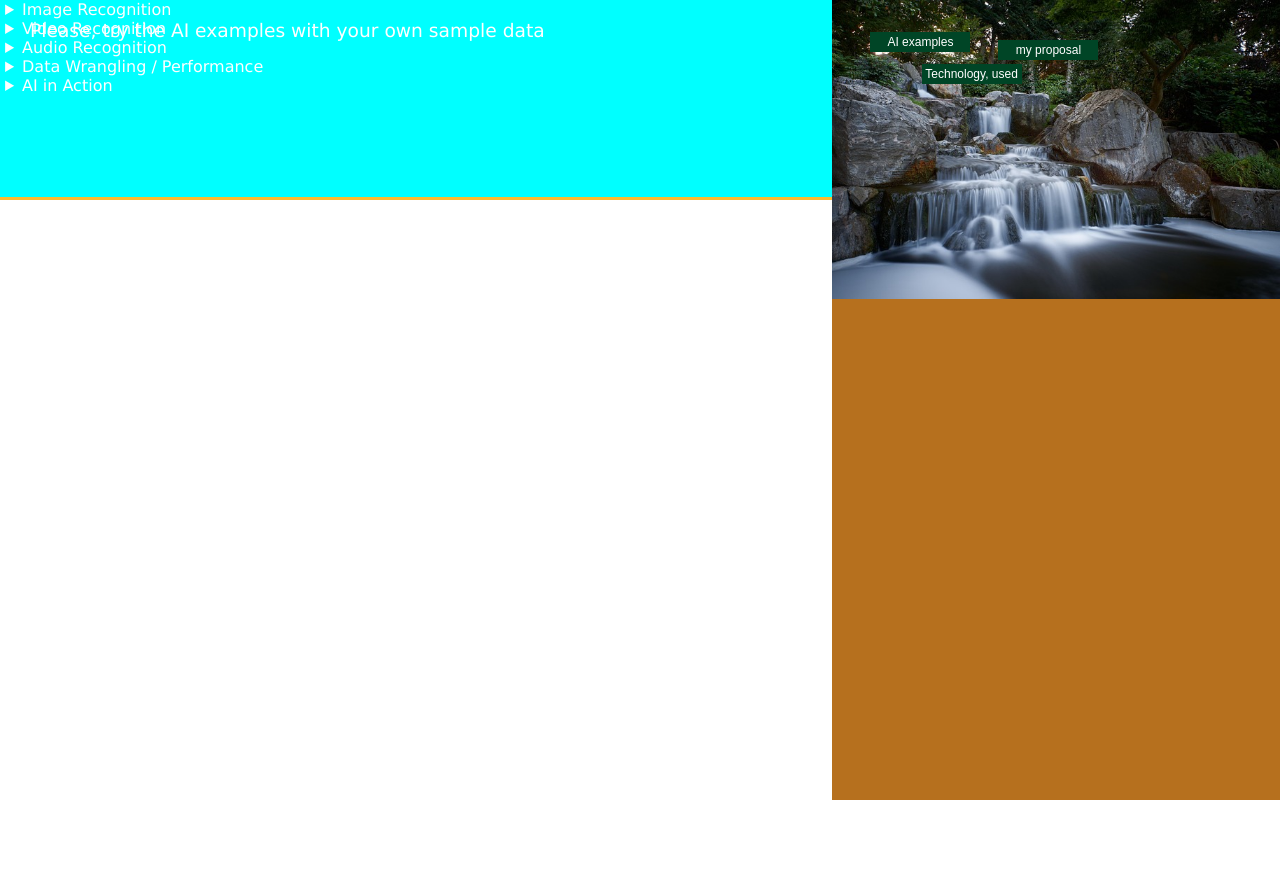
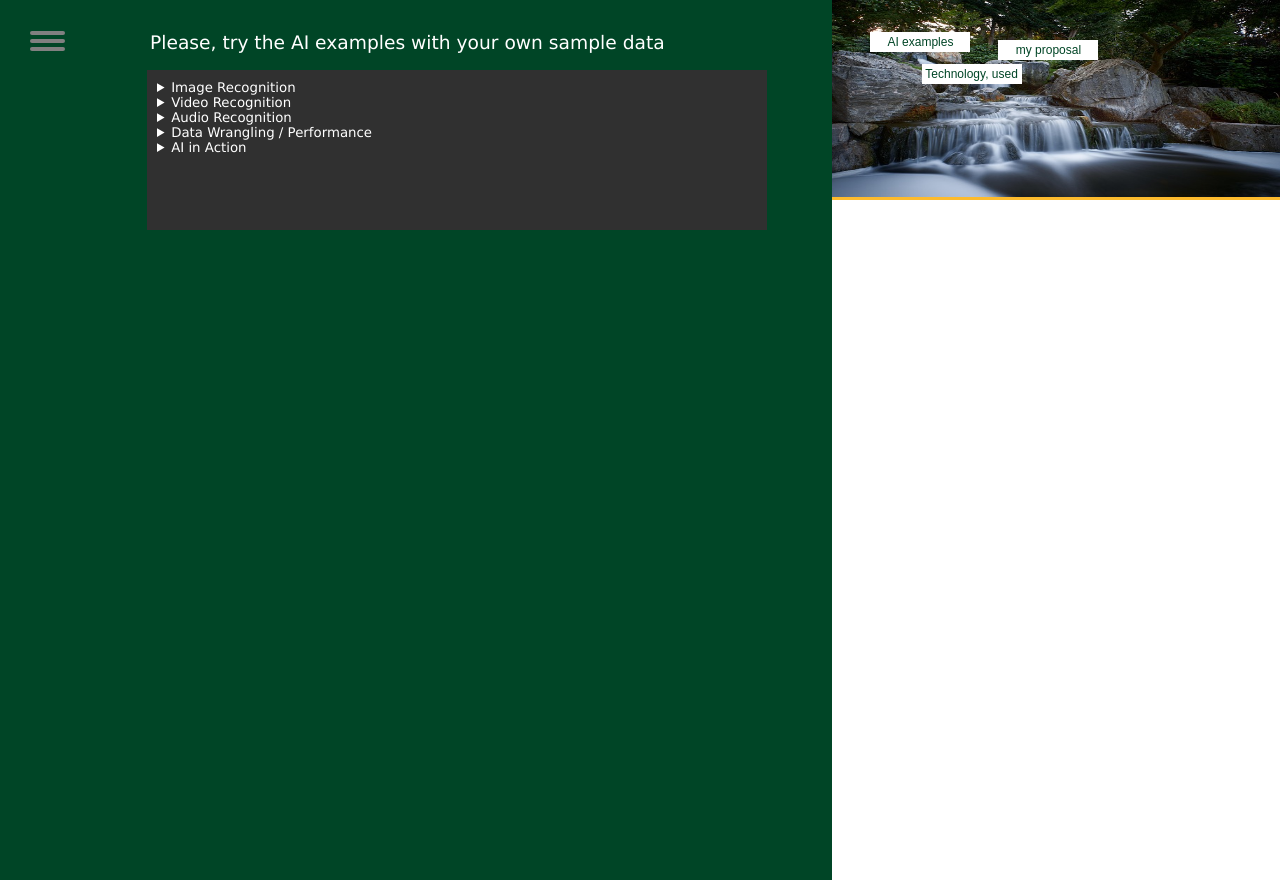
Before and after one commit to torstenpinnau/ai_pythonproject, a PHP site: page / in a window 1280 px wide. Before the commit the page ends 800 px from the top, so only its background shows below. Run offline with PHP 8.4, Linux system fonts and the light colour scheme.

Commit message:
Add files via upload

```diff
--- a/style.css
+++ b/style.css
@@ -13,6 +13,7 @@ html, body, div {
 }
 
 body {
+  background-color: #ffffff;
   color: #fff;
   font-family:verdana;
 }
@@ -22,44 +23,58 @@ h1 {
   margin: 2rem 0 0.75rem 0;
 }
 
-/* Pattern styles */
-div {
-    display: inline-block;
-    vertical-align: top;
-    /*width: 50%; */
-    padding: 0rem;
-}
-
 .left-half {
     width: 65%;
     background-color: #004526;
 }
-
+.left {
+    height: 100%;
+    background-color: #004526
+}
 .right-half {
     width: 35%;
-    background: #b6701e;
+    background: #ffffff;
+}
+.t1 {
+    position: relative;
+    z-index: 1;
+    left: 150px;
+    top: 32px;
+    font-family:Verdana, Geneva, Tahoma, sans-serif;
+    font-size: 14pt;
+    color: white;
 }
 .art1 {
+    height: 10%;
+    background-color: #004526;
+    color: gray;
+}
+.art2 {
+    top: 150px;
+    height: 100%;
+    border-top-left-radius: 10px;
+    border-bottom-left-radius: 10px;
+}
+.art3 {
     height: 25%;
-    background-color: aqua;
+    background-color: #ffffff;
     border-bottom-style: solid;
     border-bottom-width: 3px;
     border-bottom-color: #FDBB2D;
+    border-top-left-radius: 10px;
 }
-.art2 {
+.art4 {
     height: 75%;
     background-color: white;
+    border-bottom-right-radius: 10px;
 }
-
 .b1 {
     position: absolute;
     z-index:2;
-    top: 4%;
-    left: 68%;
     width: 100px;
     height: 20px;
-    background-color: #004526;
-    color: white;
+    background-color: #ffffff;
+    color: #004526;
     border: none;
     padding: 0px 0px;
     text-align: center;
@@ -67,34 +82,116 @@ div {
     font-size: 12px;
     cursor: pointer;
 }
+.b1:hover {
+    box-shadow: 0 12px 16px 0 rgba(0.5,0.3,0.9,1),0 30px 50px 0 rgba(0,0,0,0.19);
+}
 .img1 {
-    position: relative;
-    top: 0px;
-    left: 0px;
-    z-index: 0;
     width: 100%;
     height: 100%;
-    background-color: #c0c0c0;
+    background-color: #ffffff;
 }
-.t1 {
+
+/* Pattern styles */
+div {
+    display: inline-block;
+    vertical-align: top;
+    padding: 0rem;
+}
+.m {
+      position: relative;
+      top: 10px;
+      left: 30px;
+      cursor: pointer;
+}
+.m1 {
+      position: relative;
+      top: 0px;
+      left: 0px;
+      display: flex;
+      padding: 0px;
+    }
+.m2 {
+      position: relative;
+      top: 4px;
+      left: 0px;
+      display: flex;
+      padding: 0px;
+    }
+.m3 {
+      position: relative;
+      top: 8px;
+      left: 0px;
+      display: flex;
+      padding: 0px;
+    }
+span {
+      height: 4px;
+      width: 35px;
+      background-color: #808080;
+      border-radius: 5px;
+    }
+.tab01 {
     position: absolute;
-    z-index: 1;
-    left: 30px;
-    top: 20px;
+    left: 147px;
+    top: 70px;
+    background-color: #303030;
+    width: 620px;
+    height: 160px;
+    vertical-align: top;
+}
+.tab02 {
+    position: relative;
+    left: 10px;
+    top: 10px;
+    width: 610px;
+    height: 150px;
+    background-color: #303030;
+}
+.s1 {
+    position: relative;
     font-family:Verdana, Geneva, Tahoma, sans-serif;
-    font-size: 14pt;
-    color: white;
+    font-size: 10pt;
+    font-weight: 10px;
+    color:#ffffff;
+  }
+
+.t2 {
+    position: relative;
+    width: 600px;
+    height: 64px;
+    background-color: #ffffff;
+    align-content: center;
+    text-align: center;
+    border: solid;
+    border-color: #303030;
+}
+
+p.t2 {
+  border-width: 5px 0px 10px 0px;
 
 }
-.pyscript_site01 {
-    position: absolute;
-    z-index: 1;
-    left: 40px;
-    top: 50px;
-    width: 800px;
-    height: 500px;
-    font-family:Verdana, Geneva, Tahoma, sans-serif;
-    font-size: 14pt;
-    background-color: #fff;
-    color: black;
+
+.button {
+  background-color: #04AA6D; /* Green */
+  width: 110px;
+  height: 50px;
+  border: none;
+  color: white;
+  text-align: center;
+  text-decoration: none;
+  display: inline-block;
+  font-size: 14px;
+  transition-duration: 0.4s;
+  cursor: pointer;
 }
+
+.button {
+  background-color: #008CBA;
+  color: white;
+}
+
+.button:hover {
+  background-color: white;
+  color: black;
+  border: 2px solid #008CBA;
+}
```
